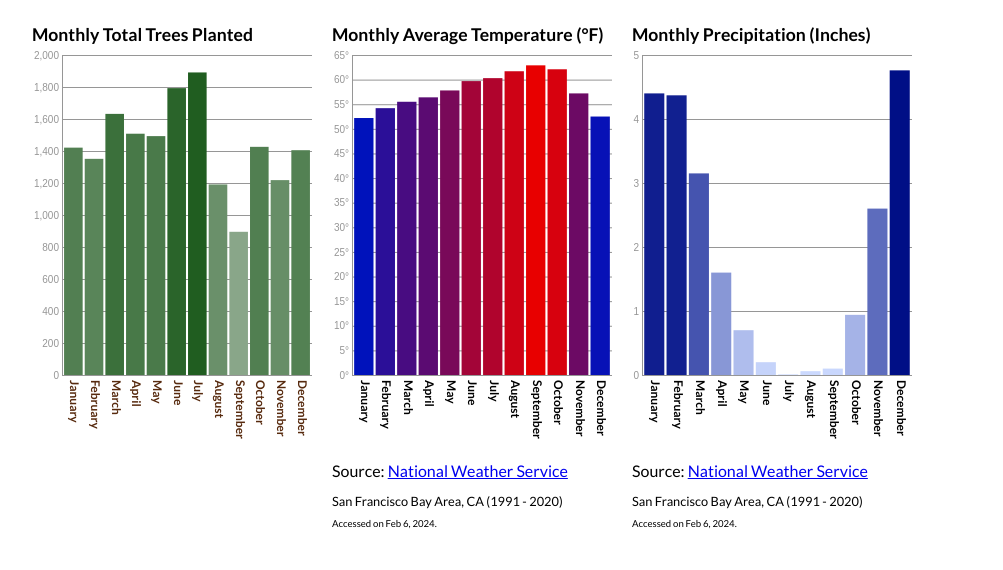
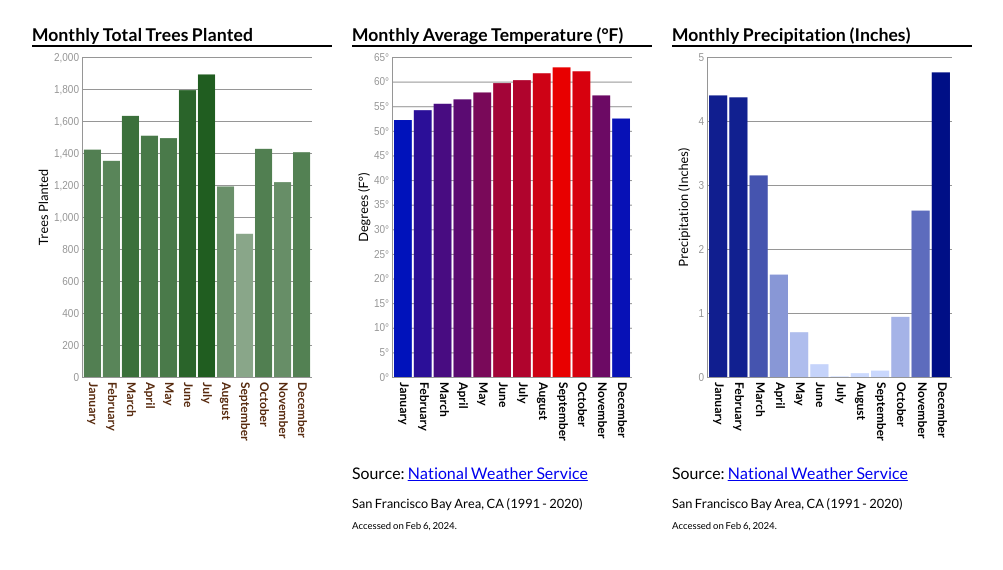
Before and after one commit to jgreene114/hw1-render, a plain HTML site: page static/index.htm in a window 1280 px wide. Shown: the part 80-650 px from the top of the page, without its empty margins (6-1009 px from the left). Drawn offline with nearby package versions, Linux system fonts and the light colour scheme.

Commit message:
added y axis labels

```diff
--- a/static/css/hw1.css
+++ b/static/css/hw1.css
@@ -14,6 +14,7 @@ h1 {
 header {
     font-weight: bold;
     font-size: 1.1em;
+    border-bottom: 2px solid black;
 }
 
 .citation-container p {
--- a/static/index.htm
+++ b/static/index.htm
@@ -8,8 +8,8 @@
 </head>
 <body>
 <div class="page-container">
-    <h1>When are trees planted around San Francisco?</h1>
-    <div style="display: flex; flex-direction: row; flex-wrap: wrap; align-items: center">
+    <h1 style="text-wrap: nowrap">When are trees planted around San Francisco?</h1>
+    <div style="display: flex; flex-direction: row; align-items: center; gap: 20px">
         <div>
             <header>Monthly Total Trees Planted</header>
             <svg id="tree-bar-chart" height="400" width="300" ></svg>
--- a/static/src/hw1-visualization.js
+++ b/static/src/hw1-visualization.js
@@ -1,9 +1,9 @@
-const monthlyBarChart = function (svg, data, countColumn, yLim,
+const monthlyBarChart = function (svg, data, countColumn, yLim, yAxisLabel,
                                   barColorScale = "#000000",
                                   xAxisTextColor = "#000000",
                                   xTicks = 10,
                                   yAxisTickFormat = d3.format('.0f'),
-                                  marginLeft=40) {
+                                  marginLeft= 60) {
     let width = svg.attr("width");
     let height = svg.attr("height");
     let margin = {top: 10, bottom: 70, left: marginLeft, right: 10}
@@ -40,7 +40,7 @@ const monthlyBarChart = function (svg, data, countColumn, yLim,
             .attr("height", countScale(0) - countScale(d[countColumn]))
             .style("fill", typeof barColorScale === 'function' ? barColorScale(d[countColumn]) : barColorScale);
 
-
+        // adding x axis ticks (months)
         let centerX = monthScale(d['Month']) + monthScale.bandwidth() / 2
         let y = countScale(0) + 5
         svg.append("text")
@@ -55,6 +55,15 @@ const monthlyBarChart = function (svg, data, countColumn, yLim,
             .style("font-size", 12)
             .text(d['Month'])
     })
+
+    svg.append("text")
+        .attr("transform", "rotate(-90)")
+        .attr("y", 3) // (margin.left / 2))
+        .attr("x", 0 - (chartHeight / 2))
+        .attr("dy", "1em")
+        .style("text-anchor", "middle")
+        .attr("font-size", ".8em")
+        .text(yAxisLabel)
 
 }
 
@@ -82,9 +91,9 @@ const requestData = async function () {
         .range(['#89a689', '#205d20', '#0f440f'])
 
 
-    monthlyBarChart(treeSvg, monthlyTrees, 'Count', 2000, treeColorScale, "#572a0e")
-    monthlyBarChart(tempSvg, monthlyWeather, 'Mean Avg Temperature Normal (°F)', 65, tempColorScale, null, null, "degrees", 30)
-    monthlyBarChart(rainSvg, monthlyWeather, 'Total Precipitation Normal (inches)', 5, rainColorScale, null, 5, null, 20)
+    monthlyBarChart(treeSvg, monthlyTrees, 'Count', 2000, "Trees Planted", treeColorScale, "#572a0e")
+    monthlyBarChart(tempSvg, monthlyWeather, 'Mean Avg Temperature Normal (°F)', 65, "Degrees (F°)", tempColorScale, null, null, "degrees", 50)
+    monthlyBarChart(rainSvg, monthlyWeather, 'Total Precipitation Normal (inches)', 5, "Precipitation (Inches)", rainColorScale, null, 5, null, 45)
 
 }
 
```
